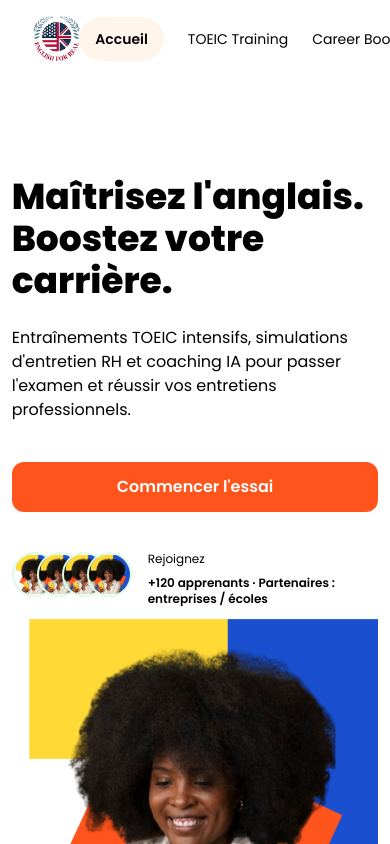
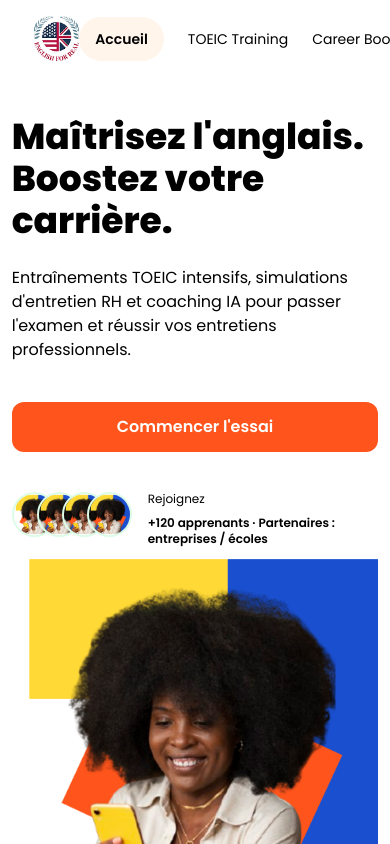
Before and after one commit to patson120/app-toeic, a Vue app: page / in a window 390 px wide. Shown: the top 844 px of the page. Built offline with nearby package versions, Linux system fonts and the light colour scheme; what vue3-google-login would draw is missing.

Commit message:
mise à jour du responsive

```diff
--- a/src/components/Hero.vue
+++ b/src/components/Hero.vue
@@ -1,6 +1,6 @@
 <template>
-    <section class="bg-white pt-5 md:pt-10">
-        <div className="w-full relative max-width py-20 grid grid-cols-1 md:grid-cols-2 gap-8 md:gap-0">
+    <section class="bg-white pt-10">
+        <div className="w-full relative max-width md:py-20 grid grid-cols-1 md:grid-cols-2 gap-8 md:gap-0">
             <div className="gap-10 relative inline-flex flex-col items-start">
                 <div className="inline-flex flex-col items-start gap-2 relative flex-[0_0_auto]">
                     <div className="inline-flex flex-col items-start gap-6 relative flex-[0_0_auto]">
```
